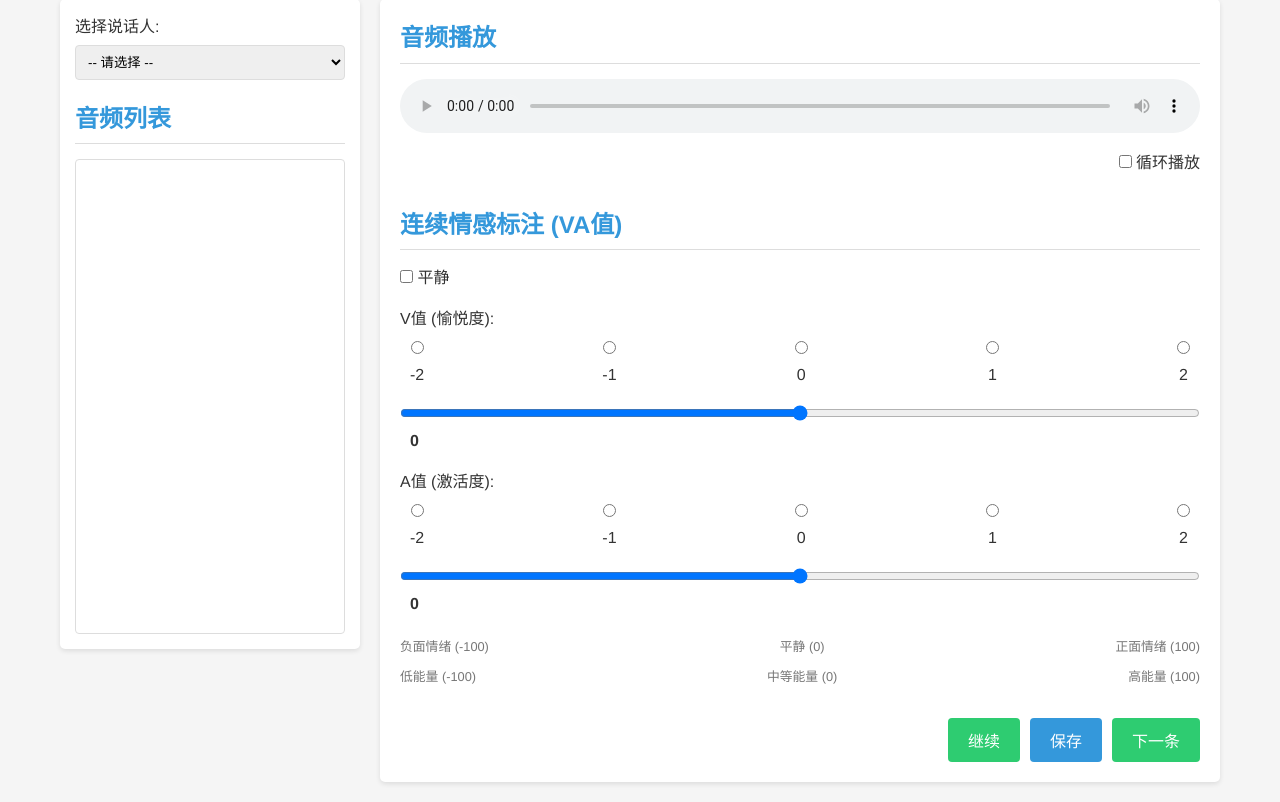
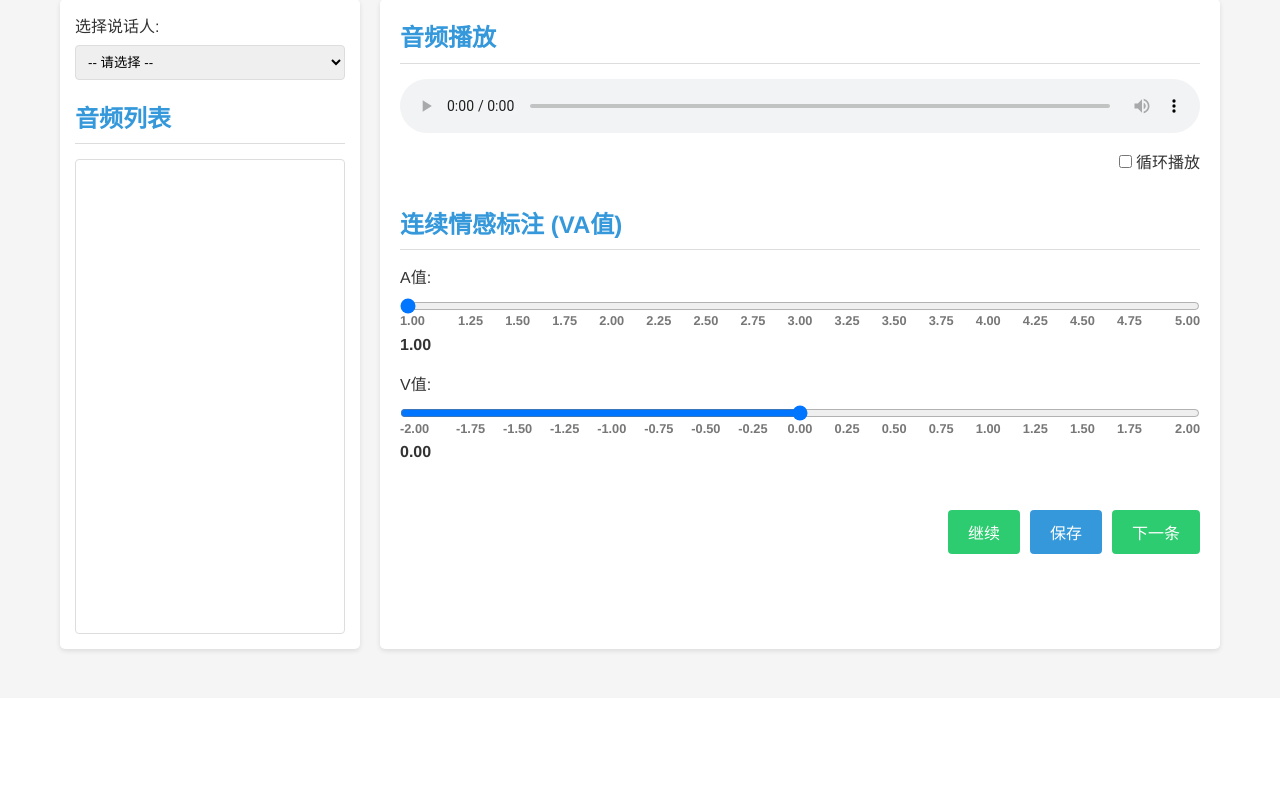
Before and after one commit to Spinoza1124/emotion_labeling, a Flask app: page / in a window 1280 px wide. Shown: the part 102-904 px from the top of the page. After the commit the page ends 756 px from the top, so only its background shows below. Run offline with Flask 2, Linux system fonts and the light colour scheme; parts of the project's set-up code (start-up, migrations or seed data) failed here and were passed over.

Commit message:
Update: 实现VA值均分,间隔为0.25

```diff
--- a/app.py
+++ b/app.py
@@ -98,7 +98,6 @@ def save_label():
     audio_file = data.get("audio_file")
     v_value = data.get("v_value")
     a_value = data.get("a_value")
-    is_neutral = data.get("is_neutral", False)
     discrete_emotion = data.get("discrete_emotion")
 
     if not all([speaker, audio_file, v_value is not None, a_value is not None]):
@@ -123,7 +122,6 @@ def save_label():
         "audio_file": audio_file,
         "v_value": v_value,
         "a_value": a_value,
-        "is_neutral": is_neutral,
         "discrete_emotion": discrete_emotion
     }
 
--- a/static/css/style.css
+++ b/static/css/style.css
@@ -133,12 +133,10 @@ audio {
     margin-top: 15px;
 }
 
-.neutral-checkbox {
-    margin-bottom: 15px;
-}
-
 .slider-container {
     margin-bottom: 20px;
+    display: flex;
+    flex-direction: column; /* 改为从上到下排列 */
 }
 
 .slider-group {
@@ -156,23 +154,42 @@ audio {
 
 .slider-group span {
     display: inline-block;
-    margin-left: 10px;
+    margin-left: 0px;
     font-weight: bold;
 }
 
+.slider-ticks {
+    display: flex;
+    justify-content: center;
+    margin-top: -10px;
+    font-size: 0.8em;
+    color: #777;
+}
+
+.slider-ticks span {
+    text-align: center;
+    flex: 1;
+}
+
+/* 添加首尾对齐的样式 */
+.slider-ticks span:first-child {
+    text-align: left;
+}
+
+.slider-ticks span:last-child {
+    text-align: right;
+}
+
 .standard-values {
-    display: flex;
-    justify-content: space-between;
-    margin-bottom: 10px;
-    padding: 0 10px;
+    display: none; /* 隐藏标准值单选按钮的样式 */
 }
 
 .radio-group {
-    text-align: center;
+    text-align: left;
 }
 
 .radio-group input[type="radio"] {
-    margin-bottom: 5px;
+    margin-bottom: 0px;
 }
 
 .emotion-description {
--- a/static/js/main.js
+++ b/static/js/main.js
@@ -4,7 +4,6 @@ document.addEventListener('DOMContentLoaded', function() {
     const audioListContainer = document.getElementById('audio-list-container');
     const audioPlayer = document.getElementById('audio-player');
     const loopCheckbox = document.getElementById('loop-checkbox');
-    const neutralCheckbox = document.getElementById('neutral-checkbox');
     const vSlider = document.getElementById('v-slider');
     const aSlider = document.getElementById('a-slider');
     const vValue = document.getElementById('v-value');
@@ -15,10 +14,6 @@ document.addEventListener('DOMContentLoaded', function() {
     const backButton = document.getElementById('back-button');
     const vaLabeling = document.getElementById('va-labeling');
     const discreteLabeling = document.getElementById('discrete-labeling');
-
-    // 获取V和A的标准值单选按钮
-    const vStandardRadios = document.querySelectorAll('input[name="v-standard"]');
-    const aStandardRadios = document.querySelectorAll('input[name="a-standard"]');
 
     // 获取离散情感选项
     const discreteEmotionRadios = document.querySelectorAll('input[name="discrete-emotion"]');
@@ -46,42 +41,28 @@ document.addEventListener('DOMContentLoaded', function() {
     // 事件监听器
     speakerSelect.addEventListener('change', handleSpeakerChange);
     loopCheckbox.addEventListener('change', handleLoopChange);
-    neutralCheckbox.addEventListener('change', handleNeutralChange);
     vSlider.addEventListener('input', handleSliderChange);
     aSlider.addEventListener('input', handleSliderChange);
+
+    // 初始化滑动条的默认值
+    vSlider.min = -2;
+    vSlider.max = 2;
+    vSlider.step = 0.25;
+    vSlider.value = 0;
+
+    aSlider.min = 1;
+    aSlider.max = 5;
+    aSlider.step = 0.25;
+    aSlider.value = 1;
+
+    // 更新滑动条值显示
+    vValue.textContent = Number(vSlider.value).toFixed(2);
+    aValue.textContent = Number(aSlider.value).toFixed(2);
+
     saveButton.addEventListener('click', handleSave);
     nextButton.addEventListener('click', handleNext);
     continueButton.addEventListener('click', handleContinue);
     backButton.addEventListener('click', handleBack);
-
-    // 标准值单选按钮的事件监听
-    vStandardRadios.forEach(radio => {
-        radio.addEventListener('change', function() {
-            const value = standardToSliderMap[this.value];
-            vSlider.value = value;
-            vValue.textContent = value;
-            if (value !== 0) {
-                neutralCheckbox.checked = false;
-            } else if (aSlider.value === '0') {
-                neutralCheckbox.checked = true;
-            }
-            isModified = true;
-        });
-    });
-
-    aStandardRadios.forEach(radio => {
-        radio.addEventListener('change', function() {
-            const value = standardToSliderMap[this.value];
-            aSlider.value = value;
-            aValue.textContent = value;
-            if (value !== 0) {
-                neutralCheckbox.checked = false;
-            } else if (vSlider.value === '0') {
-                neutralCheckbox.checked = true;
-            }
-            isModified = true;
-        });
-    });
 
     // 离散情感选项的事件监听
     discreteEmotionRadios.forEach(radio => {
@@ -90,6 +71,23 @@ document.addEventListener('DOMContentLoaded', function() {
             isModified = true;
         });
     });
+
+    // 初始化数值点
+    generateSliderTicks('a-slider', 'a-slider-ticks', 1, 5, 0.25);
+    generateSliderTicks('v-slider', 'v-slider-ticks', -2, 2, 0.25);
+
+    // 生成滑动条数值点
+    function generateSliderTicks(sliderId, ticksContainerId, min, max, step) {
+        const ticksContainer = document.getElementById(ticksContainerId);
+        const range = max - min;
+        const steps = range / step;
+        for (let i = 0; i <= steps; i++) {
+            const value = (min + i * step).toFixed(2);
+            const tick = document.createElement('span');
+            tick.textContent = value;
+            ticksContainer.appendChild(tick);
+        }
+    }
 
     // 初始化说话人下拉列表
     function initSpeakers() {
@@ -210,62 +208,13 @@ document.addEventListener('DOMContentLoaded', function() {
         audioPlayer.loop = loopCheckbox.checked;
     }
 
-    // 处理"平静"复选框变化
-    function handleNeutralChange() {
-        if (neutralCheckbox.checked) {
-            vSlider.value = 0;
-            aSlider.value = 0;
-            vValue.textContent = '0';
-            aValue.textContent = '0';
-            // 重置标准值单选按钮
-            document.getElementById('v-0').checked = true;
-            document.getElementById('a-0').checked = true;
-        }
-        isModified = true;
-    }
-
     // 处理滑动条变化
     function handleSliderChange(event) {
         const slider = event.target;
         const valueElement = slider.id === 'v-slider' ? vValue : aValue;
-        valueElement.textContent = slider.value;
-
-        // 根据滑动条值选择最接近的标准值单选按钮
-        if (slider.id === 'v-slider') {
-            updateStandardRadio(vStandardRadios, slider.value);
-        } else {
-            updateStandardRadio(aStandardRadios, slider.value);
-        }
-
-        // 如果滑动条不是0，取消"平静"复选框
-        if (slider.value !== '0') {
-            neutralCheckbox.checked = false;
-        } else if (vSlider.value === '0' && aSlider.value === '0') {
-            neutralCheckbox.checked = true;
-        }
+        valueElement.textContent = Number(slider.value).toFixed(2);
 
         isModified = true;
-    }
-
-    // 更新标准值单选按钮选择
-    function updateStandardRadio(radios, sliderValue) {
-        const value = parseInt(sliderValue);
-        let closestRadio = null;
-        let minDiff = Infinity;
-
-        // 查找最接近的标准值
-        for (const radio of radios) {
-            const standardValue = standardToSliderMap[radio.value];
-            const diff = Math.abs(value - standardValue);
-            if (diff < minDiff) {
-                minDiff = diff;
-                closestRadio = radio;
-            }
-        }
-
-        if (closestRadio) {
-            closestRadio.checked = true;
-        }
     }
 
     // 处理"继续"按钮点击，从VA标注切换到离散标注
@@ -324,7 +273,6 @@ document.addEventListener('DOMContentLoaded', function() {
             audio_file: audioFile.file_name,
             v_value: parseInt(vSlider.value),
             a_value: parseInt(aSlider.value),
-            is_neutral: neutralCheckbox.checked,
             discrete_emotion: selectedDiscreteEmotion
         };
 
@@ -385,16 +333,10 @@ document.addEventListener('DOMContentLoaded', function() {
 
     // 重置标注
     function resetLabeling() {
-        // 重置VA标注
         vSlider.value = 0;
-        aSlider.value = 0;
-        vValue.textContent = '0';
-        aValue.textContent = '0';
-        neutralCheckbox.checked = true;
-
-        // 重置标准值单选按钮
-        document.getElementById('v-0').checked = true;
-        document.getElementById('a-0').checked = true;
+        aSlider.value = 1;
+        vValue.textContent = '0.00';
+        aValue.textContent = '1.00';
 
         // 重置离散情感选择
         discreteEmotionRadios.forEach(radio => {
--- a/templates/index.html
+++ b/templates/index.html
@@ -44,81 +44,23 @@
                 <div class="emotion-labeling" id="va-labeling">
                     <h2>连续情感标注 (VA值)</h2>
                     <div class="emotion-container">
-                        <div class="neutral-checkbox">
-                            <input type="checkbox" id="neutral-checkbox">
-                            <label for="neutral-checkbox">平静</label>
-                        </div>
 
                         <div class="slider-container">
                             <div class="slider-group">
-                                <label for="v-slider">V值 (愉悦度):</label>
-                                <div class="standard-values">
-                                    <div class="radio-group">
-                                        <input type="radio" name="v-standard" id="v-m2" value="-2">
-                                        <label for="v-m2">-2</label>
-                                    </div>
-                                    <div class="radio-group">
-                                        <input type="radio" name="v-standard" id="v-m1" value="-1">
-                                        <label for="v-m1">-1</label>
-                                    </div>
-                                    <div class="radio-group">
-                                        <input type="radio" name="v-standard" id="v-0" value="0">
-                                        <label for="v-0">0</label>
-                                    </div>
-                                    <div class="radio-group">
-                                        <input type="radio" name="v-standard" id="v-p1" value="1">
-                                        <label for="v-p1">1</label>
-                                    </div>
-                                    <div class="radio-group">
-                                        <input type="radio" name="v-standard" id="v-p2" value="2">
-                                        <label for="v-p2">2</label>
-                                    </div>
-                                </div>
-                                <input type="range" id="v-slider" min="-100" max="100" value="0" step="1">
-                                <span id="v-value">0</span>
+                                <label for="a-slider">A值:</label>
+                                <input type="range" id="a-slider" min="1" max="5" value="1" step="0.25">
+                                <div class="slider-ticks" id="a-slider-ticks"></div> <!-- 添加数值点容器 -->
+                                <span id="a-value">1</span>
                             </div>
 
                             <div class="slider-group">
-                                <label for="a-slider">A值 (激活度):</label>
-                                <div class="standard-values">
-                                    <div class="radio-group">
-                                        <input type="radio" name="a-standard" id="a-m2" value="-2">
-                                        <label for="a-m2">-2</label>
-                                    </div>
-                                    <div class="radio-group">
-                                        <input type="radio" name="a-standard" id="a-m1" value="-1">
-                                        <label for="a-m1">-1</label>
-                                    </div>
-                                    <div class="radio-group">
-                                        <input type="radio" name="a-standard" id="a-0" value="0">
-                                        <label for="a-0">0</label>
-                                    </div>
-                                    <div class="radio-group">
-                                        <input type="radio" name="a-standard" id="a-p1" value="1">
-                                        <label for="a-p1">1</label>
-                                    </div>
-                                    <div class="radio-group">
-                                        <input type="radio" name="a-standard" id="a-p2" value="2">
-                                        <label for="a-p2">2</label>
-                                    </div>
-                                </div>
-                                <input type="range" id="a-slider" min="-100" max="100" value="0" step="1">
-                                <span id="a-value">0</span>
+                                <label for="v-slider">V值:</label>
+                                <input type="range" id="v-slider" min="-2" max="2" value="0" step="0.25">
+                                <div class="slider-ticks" id="v-slider-ticks"></div> <!-- 添加数值点容器 -->
+                                <span id="v-value">0</span>
                             </div>
                         </div>
 
-                        <div class="emotion-description">
-                            <div class="v-description">
-                                <span>负面情绪 (-100)</span>
-                                <span>平静 (0)</span>
-                                <span>正面情绪 (100)</span>
-                            </div>
-                            <div class="a-description">
-                                <span>低能量 (-100)</span>
-                                <span>中等能量 (0)</span>
-                                <span>高能量 (100)</span>
-                            </div>
-                        </div>
                     </div>
                 </div>
 
```
